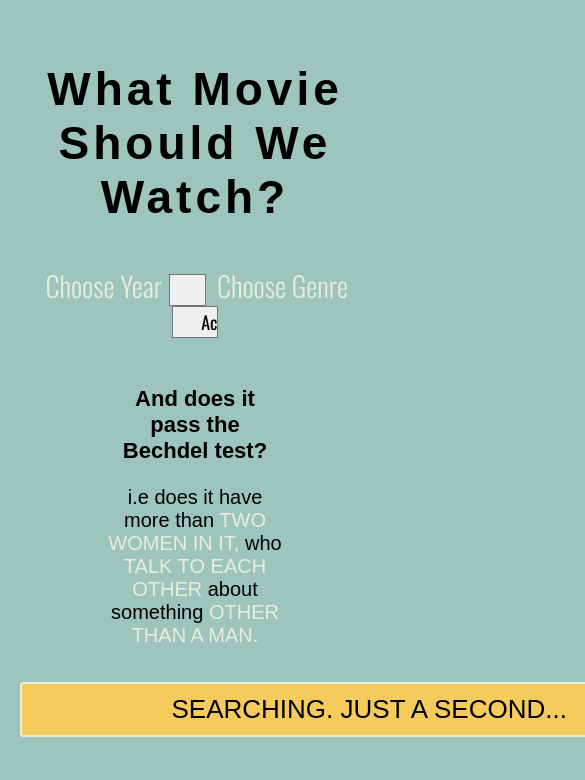
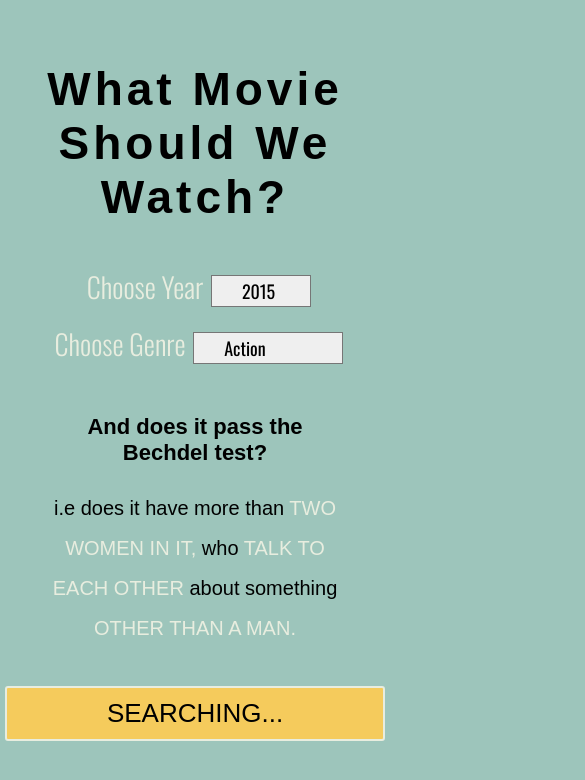
Before and after one commit to camvangroll/movieSuggestions, a website: page index.html in a window 390 px wide. Both pictures are taken after a click on the input "Find Movies". Shown: the top 780 px of the page, 585 px wide, since content can reach past the window. Drawn offline with nearby package versions, Linux system fonts and the light colour scheme; a web font is replaced by a local one.

Commit message:
Made responsive

```diff
--- a/index.html
+++ b/index.html
@@ -16,7 +16,7 @@
 	<h1>What Movie Should We Watch?</h1>
 
 <form action="">
-	<h2>
+	<h2 class="menuOption">
 		<span>Choose Year</span>
 			<select class="year" name="year" id="year">
 				<option value="2015">2015</option>
@@ -41,7 +41,8 @@
 				<option value="1996">1996</option>
 				<option value="1995">1995</option>
 			</select>
-
+	</h2>
+	<h2 class="menuOption">
 		<span>Choose Genre</span>
 			<select class="genre" name="genre" id="genre">
 				<option value="28">Action</option>
--- a/scripts/main.js
+++ b/scripts/main.js
@@ -89,7 +89,7 @@ movieApp.results = function() {
 	$('form').on('submit', function(e) {
 		e.preventDefault();
 		movieApp.getMovies();
-		$('.submitButton').attr("value", "Searching. Just a second...");
+		$('.submitButton').attr("value", "Searching...");
 	});
 };
 
--- a/styles/main.scss
+++ b/styles/main.scss
@@ -58,15 +58,18 @@ h2 {
 		}
 }
 
-select.genre {
-		width: 13%;
-		padding: 5px 0 5px 28px;
+h2.menuOption {
+	display: inline;
 }
 
 select.year {
-		width: 10%;
-		padding: 5px 0 5px 35px;
+		width: 100px;
+		padding: 5px 0 5px 30px;
+}
 
+select.genre {
+		width: 150px;
+		padding: 5px 0 5px 30px;
 }
 
 .criteria {
@@ -82,6 +85,7 @@ select.year {
 		@include fontSize(20);
 		text-align: center;
 		margin: 0 auto;
+		line-height: 2;
 	}
 
 	span.highlight {
@@ -93,7 +97,6 @@ select.year {
 
 
 .results-btn {
-
 		input[type=submit] {
 			padding: 10px 150px;
 			@include fontSize(26);
@@ -178,40 +181,69 @@ footer {
 	 }
 }
 
-
-@media (max-width: 321px) {
-
-	h1 {
-		@include fontSize(96);
-	}
-
-	h2 span {
-		@include fontSize(68);
-	}
-
-	select.year {
-		padding: 10px 0 10px 70px;
-	}
-
-	select.genre {
-		padding: 10px 0 10px 56px;
-	}
-
-	.criteria {
-		width: 100%;
-
-	}
-
-	.results-btn input[type=submit] {
-		padding: 3% 27%;
-		@include fontSize(54);
-		letter-spacing: 2px;
-	}
-
+@media (max-width: 800px) {
 	div.movie {
 		width: 48%;
 	}
+	.criteria {
+		width: 80%;
+	}
+	.container {
+		width: 98%;
+	}
+}
+
+@media (max-width: 600px) {
+	h2.menuOption {
+		display: block;
+		line-height: 1.5;
+	}
+}
+
+@media (max-width: 500px) {
+	div.movie {
+		width: 100%;
+	}
+	.results-btn {
+			input[type=submit] {
+				padding: 10px 100px;
+			}
+	}
+}
+
+// @media (max-width: 321px) {
+
+// 	h1 {
+// 		@include fontSize(96);
+// 	}
+
+// 	h2 span {
+// 		@include fontSize(68);
+// 	}
+
+// 	select.year {
+// 		padding: 10px 0 10px 70px;
+// 	}
+
+// 	select.genre {
+// 		padding: 10px 0 10px 56px;
+// 	}
+
+// 	.criteria {
+// 		width: 100%;
+
+// 	}
+
+// 	.results-btn input[type=submit] {
+// 		padding: 3% 27%;
+// 		@include fontSize(54);
+// 		letter-spacing: 2px;
+// 	}
+
+// 	div.movie {
+// 		width: 48%;
+// 	}
 
 
 
-}
+// }
--- a/styles/style.css
+++ b/styles/style.css
@@ -170,13 +170,16 @@ h2 {
     -webkit-appearance: none;
     padding-right: 2%; }
 
-select.genre {
-  width: 13%;
-  padding: 5px 0 5px 28px; }
+h2.menuOption {
+  display: inline; }
 
 select.year {
-  width: 10%;
-  padding: 5px 0 5px 35px; }
+  width: 100px;
+  padding: 5px 0 5px 30px; }
+
+select.genre {
+  width: 150px;
+  padding: 5px 0 5px 30px; }
 
 .criteria {
   width: 50%;
@@ -189,7 +192,8 @@ select.year {
     font-size: 20px;
     font-size: 2rem;
     text-align: center;
-    margin: 0 auto; }
+    margin: 0 auto;
+    line-height: 2; }
   .criteria span.highlight {
     color: #E8EDDF;
     text-transform: uppercase; }
@@ -272,23 +276,21 @@ footer {
     color: #E8EDDF;
     text-decoration: none; }
 
-@media (max-width: 321px) {
-  h1 {
-    font-size: 96px;
-    font-size: 9.6rem; }
-  h2 span {
-    font-size: 68px;
-    font-size: 6.8rem; }
-  select.year {
-    padding: 10px 0 10px 70px; }
-  select.genre {
-    padding: 10px 0 10px 56px; }
+@media (max-width: 800px) {
+  div.movie {
+    width: 48%; }
   .criteria {
+    width: 80%; }
+  .container {
+    width: 98%; } }
+
+@media (max-width: 600px) {
+  h2.menuOption {
+    display: block;
+    line-height: 1.5; } }
+
+@media (max-width: 500px) {
+  div.movie {
     width: 100%; }
   .results-btn input[type=submit] {
-    padding: 3% 27%;
-    font-size: 54px;
-    font-size: 5.4rem;
-    letter-spacing: 2px; }
-  div.movie {
-    width: 48%; } }
+    padding: 10px 100px; } }
```
